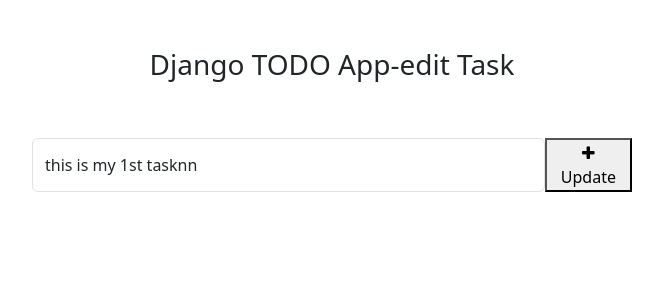
After one commit to Shasikala1/todo, a Django app: page /todo/edit_task/1/ in a window 1280 px wide. The commit adds this page. Shown: the top 300 px of the page, without its empty margins (308-971 px from the left). Run offline with Django 4.2, Linux system fonts and the light colour scheme; data comes from the database, SQL or seed files in the repository; both versions use the stored data as it was after the commit.

Commit message:
todo Final

```diff
--- /dev/null
+++ b/template/testapp/edit_task.html
@@ -0,0 +1,32 @@
+<!DOCTYPE html>
+<html lang="en">
+<head>
+    <meta charset="UTF-8">
+    <meta name="viewport" content="width=device-width, initial-scale=1.0">
+    <title>Django Todo Edit task</title>
+    <!-- Bootstrap -->
+    <link href="https://cdn.jsdelivr.net/npm/bootstrap@5.3.0-alpha1/dist/css/bootstrap.min.css" rel="stylesheet" integrity="sha384-GLhlTQ8iRABdZLl6O3oVMWSktQOp6b7In1Zl3/Jr59b6EGGoI1aFkw7cmDA6j6gD" crossorigin="anonymous">
+    <script src="https://cdn.jsdelivr.net/npm/bootstrap@5.3.0-alpha1/dist/js/bootstrap.bundle.min.js" integrity="sha384-w76AqPfDkMBDXo30jS1Sgez6pr3x5MlQ1ZAGC+nuZB+EYdgRZgiwxhTBTkF7CXvN" crossorigin="anonymous"></script>
+    <!-- Font Awesome Icons -->
+    <link rel="stylesheet" href="https://cdnjs.cloudflare.com/ajax/libs/font-awesome/4.7.0/css/font-awesome.min.css">
+
+</head>
+<body>
+    <div class="container">
+        <h3 class="pt-5 pb-5 text-center"> Django TODO App-edit Task</h3>
+    <form action="{% url 'edit_task' get_task.id %}" method="POST" style="width: 600px; margin: auto;">
+        <!-- in order to avoid some psyhing website...csrf provides a security-->
+        {% csrf_token %}
+        <div class="form-group">
+            <span style="display: flex;">
+                <input type="text" name="task" class="form-control" placeholder="Add a task" value="{{get_task.task}}">
+                <button type ="submit" "btn btn-primary" style="width: 100px;"><i class="fa fa-plus"></i> Update</button>
+            </span>
+        </div>
+    </form>
+
+    </div>
+
+
+</body>
+</html>
--- a/testapp/urls.py
+++ b/testapp/urls.py
@@ -2,7 +2,17 @@
 from testapp import views
 
 urlpatterns = [
+    #add task
     path('addTask/', views.addTask ,name='addTask'),
+    #mark as done
+    path('mark_as_done/<int:pk>/', views.mark_as_done,name='mark_as_done'),
+    #mark as undone
+    path('mark_as_undone/<int:pk>/',views.mark_as_undone, name = 'mark_as_undone'),
+    #Edit feature
+    path('edit_task/<int:pk>/',views.edit_task,name = 'edit_task'),
+    #Delete task
+    path('delete_task/<int:pk>/',views.delete_task,name = 'delete_task'),
+
 
 
 ]
--- a/testapp/views.py
+++ b/testapp/views.py
@@ -1,4 +1,4 @@
-from django.shortcuts import render,redirect
+from django.shortcuts import render,redirect,get_object_or_404
 from django.http import HttpResponse
 from testapp.models import Task
 
@@ -13,9 +13,43 @@
 
     return render(request,'testapp/home.html',context)
 
+#add task
 def addTask(request):
     task=request.POST['task']
     Task.objects.create(task=task)
     return redirect(home)
 
-# Create your views here.
+# mark as done
+def mark_as_done(request,pk):
+    task = get_object_or_404(Task,pk=pk) #fetch the data from databse if existe or it returns 404
+    task.is_completed=True
+    task.save()
+    return redirect('home')
+
+## mark as undone
+def mark_as_undone(request,pk):
+    task = get_object_or_404(Task,pk=pk) #fetch the data from databse if existe or it returns 404
+    task.is_completed=False
+    task.save()
+    return redirect('home')
+
+
+# edit task
+def edit_task(request,pk):
+    get_task=get_object_or_404(Task,pk=pk)
+    if request.method=='POST':
+        new_task=request.POST['task']
+        get_task.task=new_task
+        get_task.save()
+        return redirect('home')
+    else:
+        context={
+            'get_task':get_task,
+        }
+        return render(request,'testapp/edit_task.html',context)
+    #delete task
+
+def delete_task(request,pk):
+    task=get_object_or_404(Task,pk=pk)
+    task.delete()
+    return redirect('home')
```
Also changed, not shown: template/testapp/home.html (+6 -3 lines), db.sqlite3.
